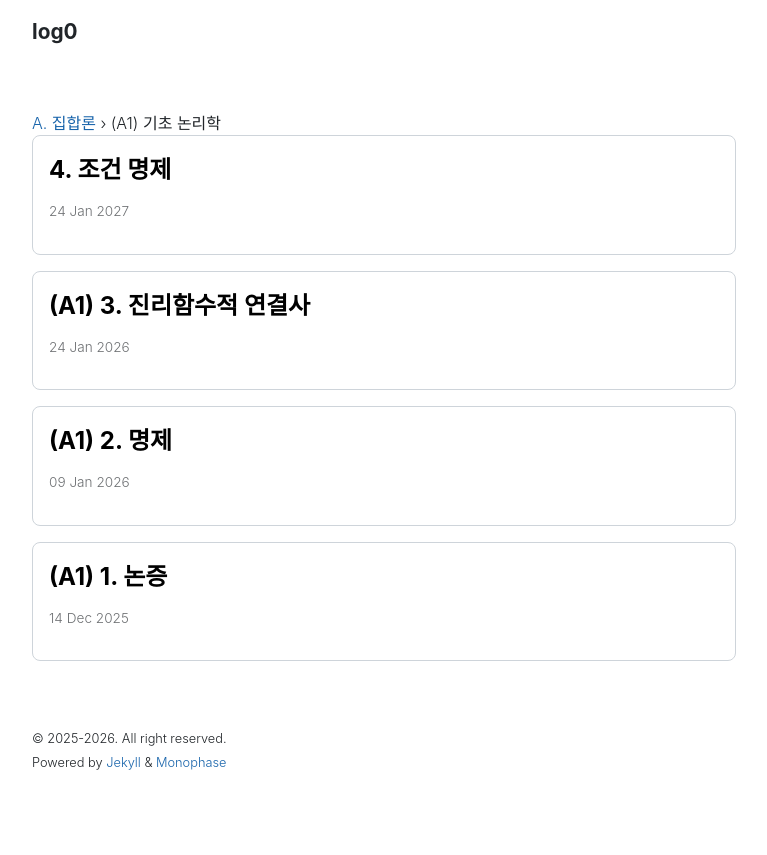
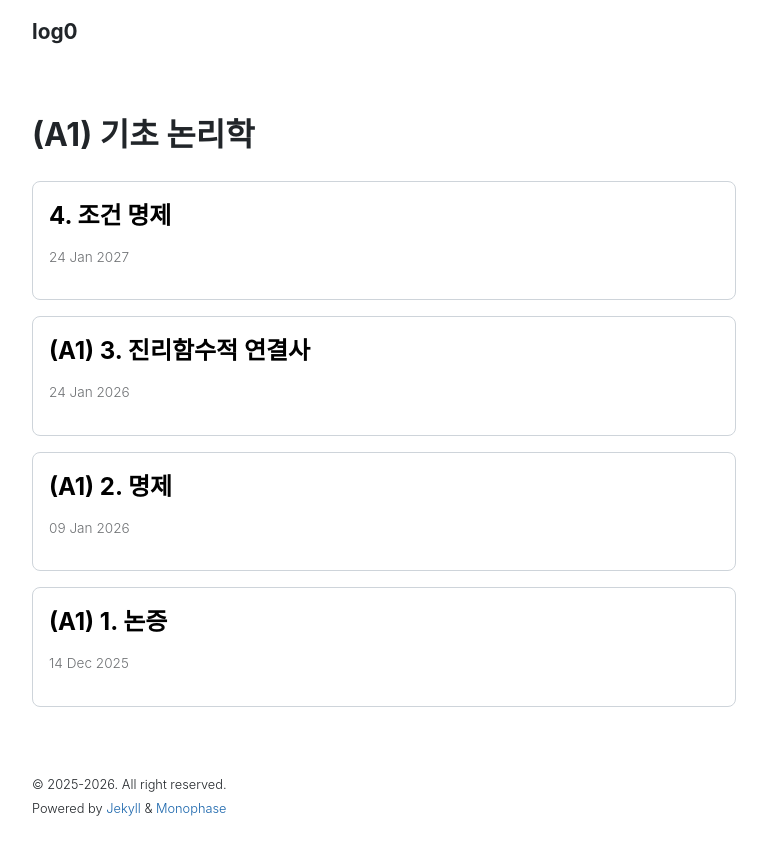
Before and after one commit to Log-zero/Log-zero.github.io, a Jekyll site: the page built from categories/set-theory/basic-logic.md, in a window 1280 px wide. Shown: the top 855 px of the page, without its empty margins (256-1023 px from the left). Built offline with Jekyll 4.4.1, drawn with Linux system fonts in a browser that asks for light colours; nearby versions of some CDN libraries.

Commit message:
categories

```diff
--- a/_layouts/post-list.html
+++ b/_layouts/post-list.html
@@ -2,41 +2,80 @@
 layout: default
 ---
 
-<header class="category-header">
+{% assign posts = site.posts %}
 
-  {% if page.page_type == "category" %}
-    <h1 class="category-title">
-      {{ page.category_label }}
-    </h1>
+{% if page.category %}
+  {% assign posts = site.categories[page.category] %}
 {% endif %}
 
-  {% if page.page_type == "subcategory" %}
-    <nav class="breadcrumb">
-      <a href="/categories/{{ page.category }}/">
-        {{ page.category_label }}
+{%- comment -%}
+================================
+1️⃣ 카테고리 인덱스 페이지
+   (subcategory만 표시)
+================================
+{%- endcomment -%}
+
+{% if page.category and page.subcategory == nil %}
+
+  {% assign subs = "" | split: "" %}
+  {% for post in posts %}
+    {% if post.subcategory %}
+      {% unless subs contains post.subcategory %}
+        {% assign subs = subs | push: post.subcategory %}
+      {% endunless %}
+    {% endif %}
+  {% endfor %}
+
+  <h1 class="page-title">{{ page.title }}</h1>
+
+  <div class="posts">
+    {% for sub in subs %}
+      {% assign label = site.data.subcategories[page.category][sub] | default: sub %}
+
+      <div class="post">
+        <h2 class="post-title">
+          <a href="{{ '/categories/' | append: page.category | append: '/' | append: sub | append: '/' | relative_url }}">
+            {{ label }}
           </a>
-      <span class="breadcrumb-sep">›</span>
-      <span class="breadcrumb-current">
-        {{ page.subcategory_label }}
-      </span>
-    </nav>
+        </h2>
+
+        <time class="post-meta">
+          {{ posts | where: "subcategory", sub | size }} posts
+        </time>
+      </div>
+    {% endfor %}
+  </div>
+
 {% endif %}
 
-</header>
+{%- comment -%}
+================================
+2️⃣ Subcategory 페이지
+   (글 목록 표시)
+================================
+{%- endcomment -%}
+
+{% if page.category and page.subcategory %}
+
+  {% assign posts = posts | where: "subcategory", page.subcategory %}
+
+  <h1 class="page-title">{{ page.title }}</h1>
 
   <div class="posts">
-  {% if page.page_type == "subcategory" %}
-    {% assign posts = site.posts | where: "subcategory", page.subcategory %}
-  {% else %}
-    {% assign posts = site.posts | where: "category", page.category %}
-  {% endif %}
-
     {% for post in posts %}
       <div class="post">
         <h2 class="post-title">
-        <a href="{{ post.url | relative_url }}">{{ post.title }}</a>
+          <a href="{{ post.url | relative_url }}">
+            {{ post.title }}
+          </a>
         </h2>
-      <time class="post-meta">{{ post.date | date_to_string }}</time>
+
+        <time datetime="{{ post.date | date_to_xmlschema }}"
+              class="post-meta">
+          {{ post.date | date_to_string }}
+        </time>
       </div>
     {% endfor %}
   </div>
+
+{% endif %}
--- a/categories/set-theory/basic-logic.md
+++ b/categories/set-theory/basic-logic.md
@@ -1,9 +1,7 @@
 ---
 layout: post-list
-page_type: subcategory
 title: (A1) 기초 논리학
+permalink: /categories/set-theory/basic-logic/
 category: set-theory
 subcategory: basic-logic
-category_label: A. 집합론
-subcategory_label: (A1) 기초 논리학
 ---
```
Also changed, not shown: categories/set-theory.md (+1 -2 lines). Lines whose indentation alone changed are shown as unchanged.
